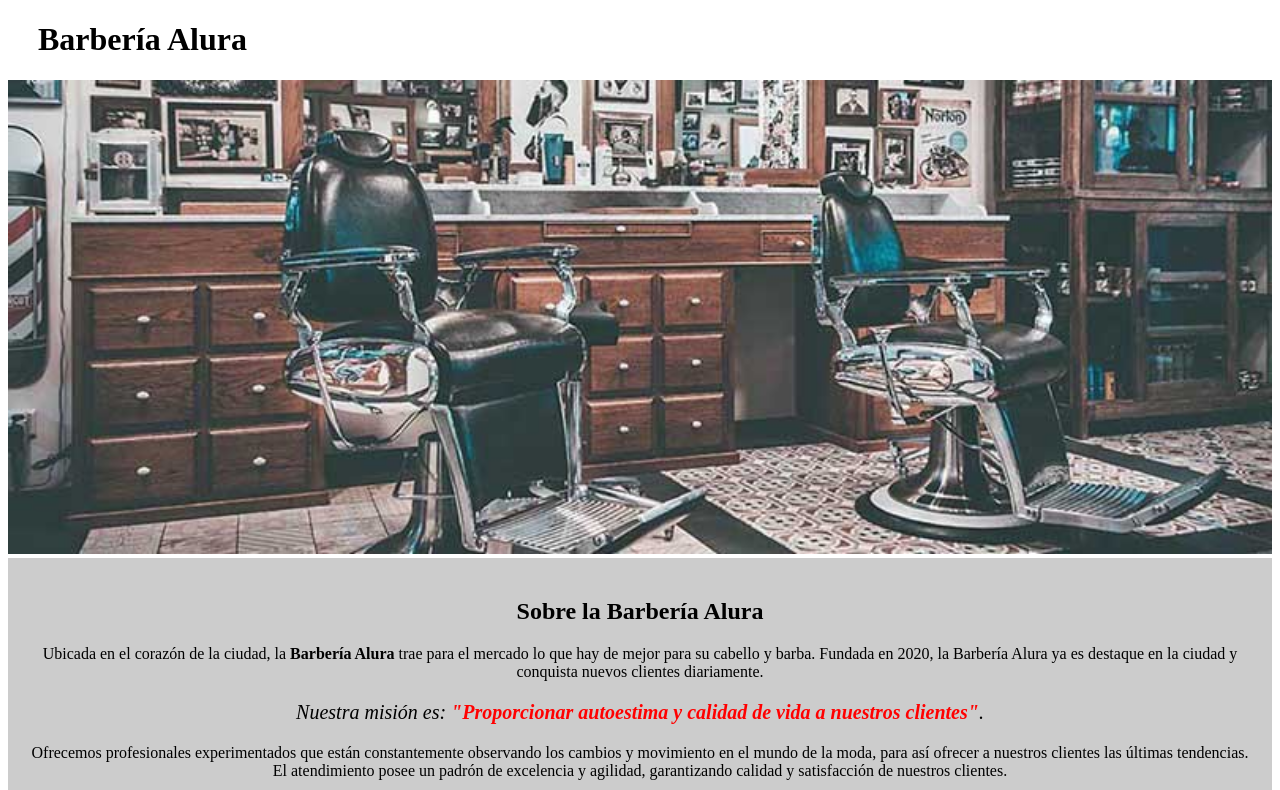
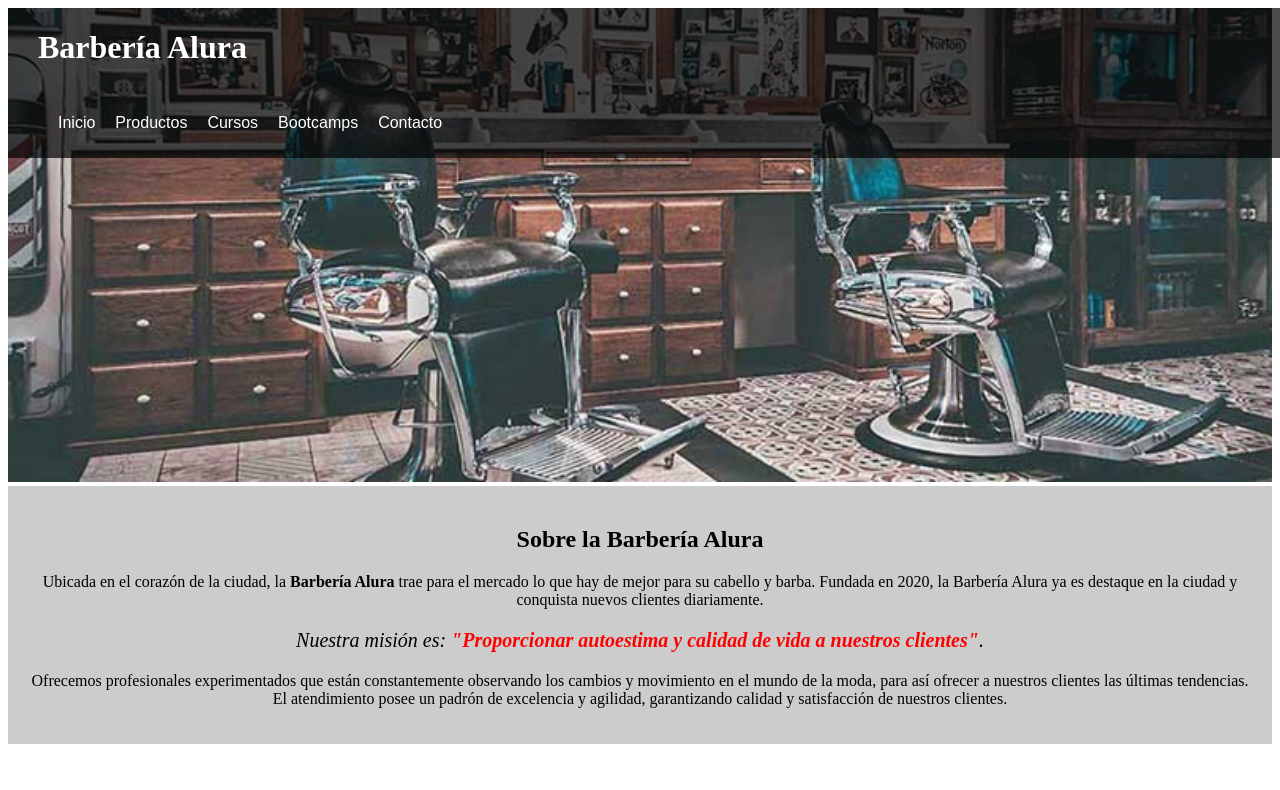
Before and after one commit to LuisT92/unidad-1, a plain HTML site: page index.html in a window 1280 px wide. Shown: the top 790 px of the page. Drawn offline with Linux system fonts and the light colour scheme.

Commit message:
se corrigen errores y se crea menu

```diff
--- a/index.html
+++ b/index.html
@@ -8,13 +8,24 @@
 
         <title>Barbería Alura</title>
 
-        <link rel="stylesheet" href="style.css"
+        <link rel="stylesheet" href="style.css">
+
 
     </head>
 
     <body>
+
         <header>
             <h1 class="titulo-principal"> Barbería Alura </h1>
+            <nav>
+                <ul>
+                <li><a href="index.html">Inicio</a></li>
+                <li><a href="productos.html">Productos</a></li>
+                <li><a href="#">Cursos</a></l>
+                <li><a href="#">Bootcamps</a></li>
+                <li><a href="#">Contacto</a></li>
+             </ul>
+            </nav>
         </header>
 
         <img id="banner" src="banner/banner.jpg">
--- a/style.css
+++ b/style.css
@@ -1,5 +1,6 @@
 .titulo-principal{
     padding-left: 30px;
+    color: white;
 
 }
 
@@ -37,13 +38,44 @@ em strong{
     font-style: italic;
 }
 
-ul{
+
+
+.imagenDiferenciales{
+    width: 50%;
+}
+header {
+    background: rgba(0,0,0,0.7);
+    width: 100%;
+    position: fixed;
+    z-index: 100;
+  }
+
+  nav {
+    float: left;
+  }
+
+  nav ul {
+    list-style: none;
+    overflow: hidden;
+  }
+
+  nav ul li {
+    float: left;
+    font-family: Arial, sans-serif;
+    font-size: 16px;
+  }
+  nav ul li a {
+    display: block;
+    padding: 10px;
+    color: #fff;
+    text-decoration: none;
+  }
+  nav ul li:hover {
+    background: #eca023;
+  }
+  /*ul{
     display: inline-block;
     vertical-align: top;
     width: 20%;
     margin-right: 15%;
-}
-
-.imagenDiferenciales{
-    width: 50%;
-}
+}*/
```
Also changed, not shown: productos.html (added).
